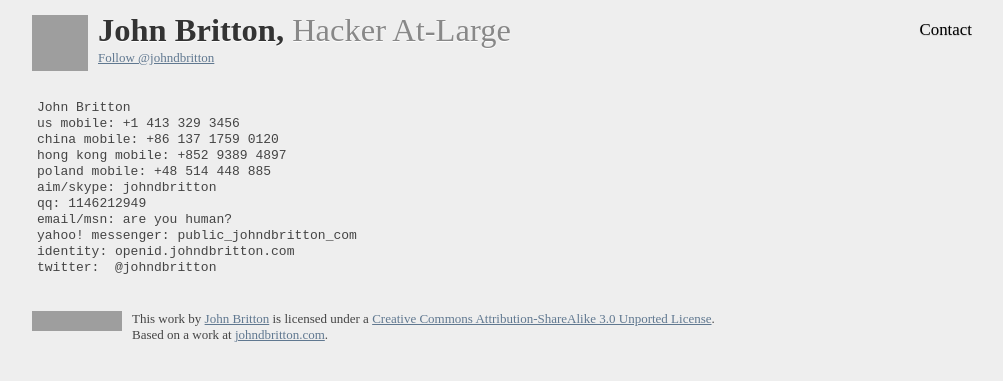
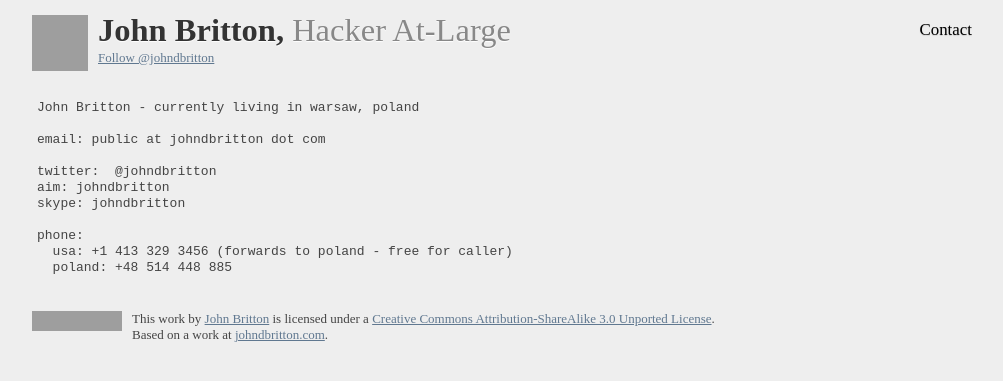
Before and after one commit to johndbritton/johndbritton.github.io, a Jekyll site: the page built from contact.html, in a window 1280 px wide, cut to the strip 0-381 px from the top of the page. Shown: the whole strip, without its empty margins (138-1141 px from the left). Built offline with Jekyll 4.4.1, drawn with Linux system fonts in a browser that asks for light colours; nearby versions of some CDN libraries; some web fonts are replaced; comment, search, counter and statistics services are not loaded; grey boxes are pictures that could not be loaded.

Commit message:
updated contact page

```diff
--- a/contact.html
+++ b/contact.html
@@ -4,15 +4,16 @@ title: Home
 permalink: /contact/
 ---
 <div id="contact">
-<pre>John Britton
-us mobile: +1 413 329 3456
-china mobile: +86 137 1759 0120
-hong kong mobile: +852 9389 4897
-poland mobile: +48 514 448 885
-aim/skype: johndbritton
-qq: 1146212949
-email/msn: are you human?
-yahoo! messenger: public_johndbritton_com
-identity: openid.johndbritton.com
-twitter:  @johndbritton</pre>
+<pre>John Britton - currently living in warsaw, poland
+
+email: public at johndbritton dot com
+
+twitter:  @johndbritton
+aim: johndbritton
+skype: johndbritton
+
+phone:
+  usa: +1 413 329 3456 (forwards to poland - free for caller)
+  poland: +48 514 448 885
+</pre>
 </div>
```
